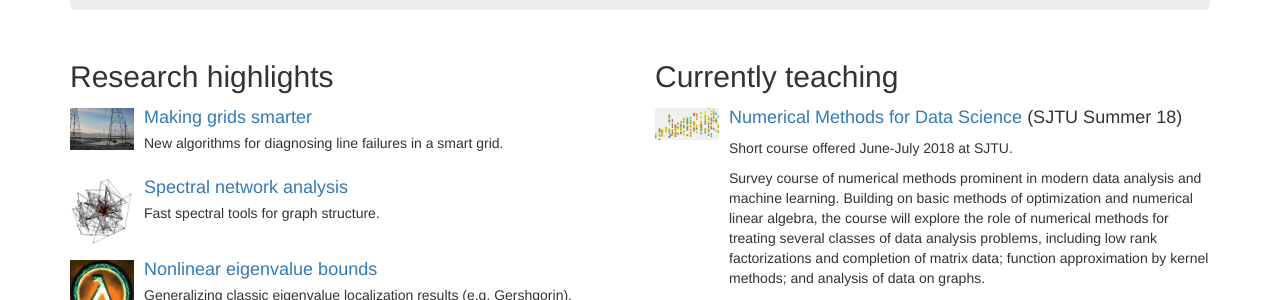
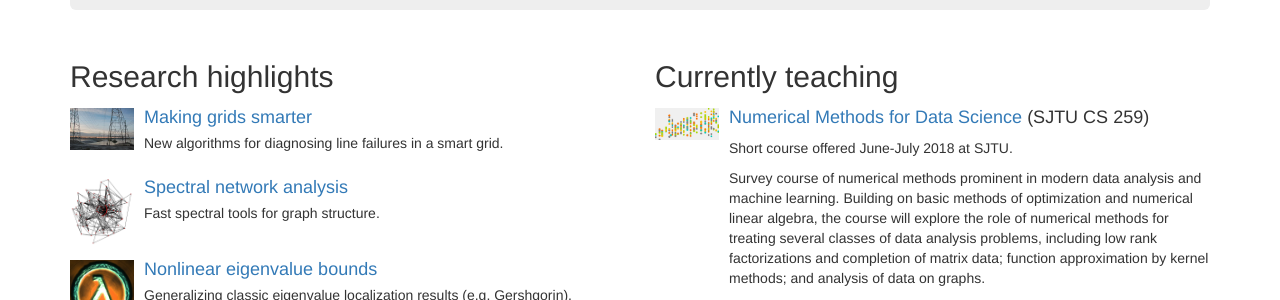
Before and after one commit to dbindel/cornell_web, a Jekyll site: the page built from index.html, in a window 1280 px wide and 1295 px high. Shown: the part 601-901 px from the top of the window. Built offline with Jekyll 4.4.1, drawn with Linux system fonts in a browser that asks for light colours; nearby versions of some CDN libraries.

Commit message:
Update course number for SJTU course on home page.

```diff
--- a/_data/classes.yml
+++ b/_data/classes.yml
@@ -169,7 +169,7 @@ previous:
 # Cornell courses
 
 sjtu-nmds:
-  class: SJTU Summer 18
+  class: SJTU CS 259
   title: Numerical Methods for Data Science
   image: data-dots.jpg
   snippet: |
```
